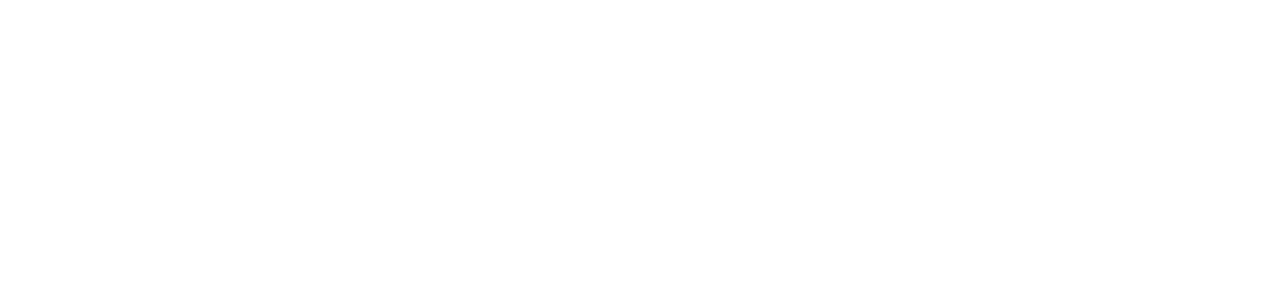
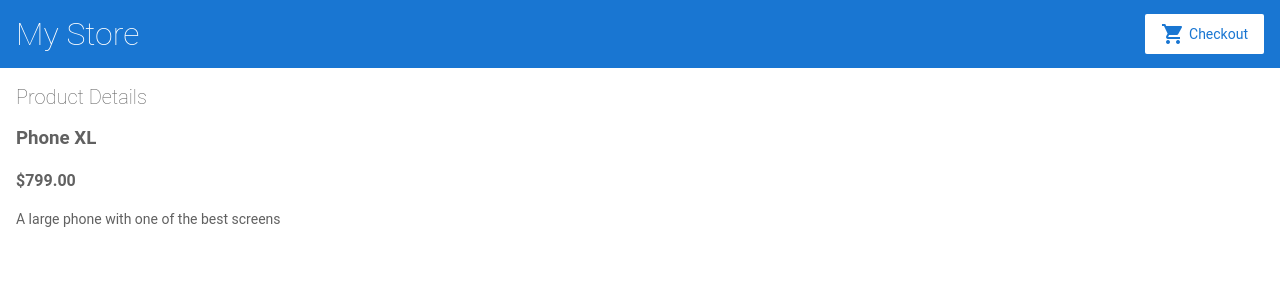
Before and after one commit to klausrent/angular-learn, an Angular app: page /products/0 in a window 1280 px wide. Shown: the top 300 px of the page. Built offline with nearby package versions, Linux system fonts and the light colour scheme.

Commit message:
1 file modified

```diff
--- a/src/app/product-details/product-details.component.html
+++ b/src/app/product-details/product-details.component.html
@@ -1 +1,8 @@
-<h2>Product Details</p>
+<h2>Product Details</h2>
+
+<div *ngIf="product">
+<h3>{{ product.name }}</h3>
+<h4>{{ product.price | currency }}</h4>
+<p>{{ product.description }}</p>
+
+</div>
```
